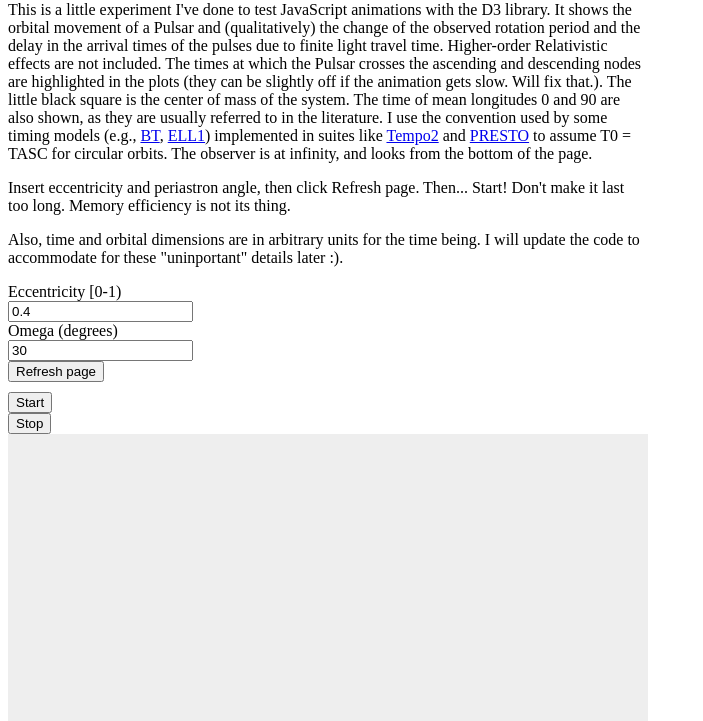
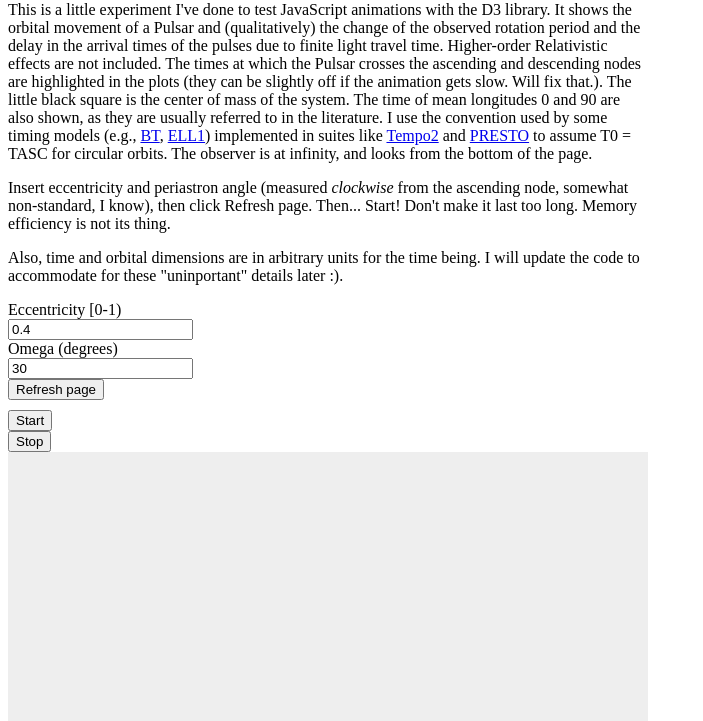
Before and after one commit to matteobachetti/jsPulsarOrbit, a plain HTML site: page index.html in a window 1280 px wide. Shown: the part 79-800 px from the top of the page, without its empty margins (0-703 px from the left). Drawn offline with nearby package versions, Linux system fonts and the light colour scheme.

Commit message:
Verbal cleanup

```diff
--- a/index.html
+++ b/index.html
@@ -17,9 +17,8 @@
 <h1>Pulsar orbit plotter</h1>
 <p>This is a little experiment I've done to test JavaScript animations with the D3 library. It shows the orbital movement of a Pulsar and (qualitatively) the change of the observed rotation period and the delay in the arrival times of the pulses due to finite light travel time. Higher-order Relativistic effects are not included. The times at which the Pulsar crosses the ascending and descending nodes are highlighted in the plots (they can be slightly off if the animation gets slow. Will fix that.). The little black square is the center of mass of the system. The time of mean longitudes 0 and 90 are also shown, as they are usually referred to in the literature. I use the convention used by some timing models (e.g., <a href="http://adsabs.harvard.edu/abs/1976ApJ...205..580B">BT</a>, <a href="http://adsabs.harvard.edu/abs/1981ApJ...247.1003D">ELL1</a>) implemented in suites like <a href="http://www.atnf.csiro.au/research/Pulsar/tempo2/">Tempo2</a> and <a href="http://www.cv.nrao.edu/~sransom/presto/">PRESTO</a> to assume T0 = TASC for circular orbits.
 The observer is at infinity, and looks from the bottom of the page. </p>
-<p>Insert eccentricity and periastron angle, then click Refresh page. Then... Start! Don't make it last too long. Memory efficiency is not its thing.</p>
-<p>Also, time and orbital dimensions are in arbitrary units for the time being. I will update the code to accommodate for these "uninportant" details later :).</p>
-
+<p>Insert eccentricity and periastron angle (measured <i>clockwise</i> from the ascending node, somewhat non-standard, I know), then click Refresh page. Then... Start! Don't make it last too long. Memory efficiency is not its thing.</p>
+<p>Also, time and orbital dimensions are in arbitrary units for the time being. I will update the code to accommodate for these "uninportant" details later :). </p>
 </div>
 
 <!-- <script src="http://d3js.org/d3.v3.min.js"></script> -->
```
